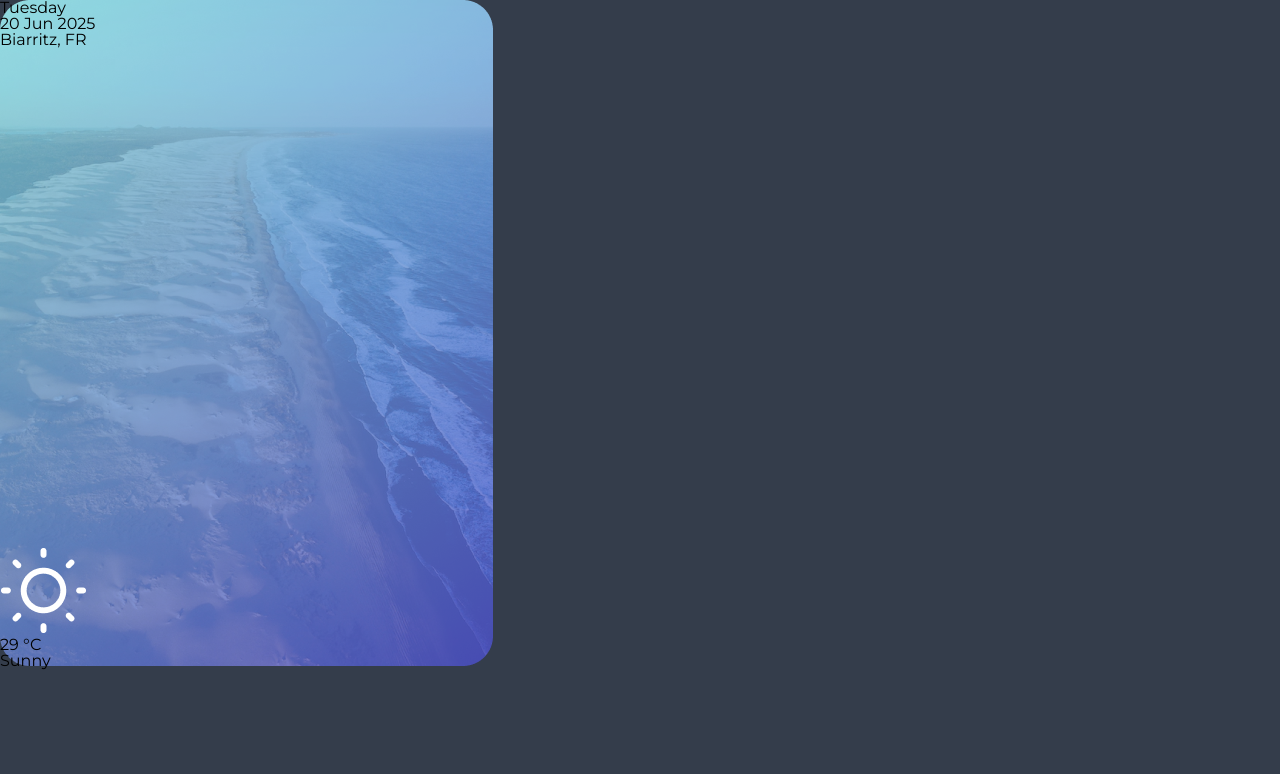
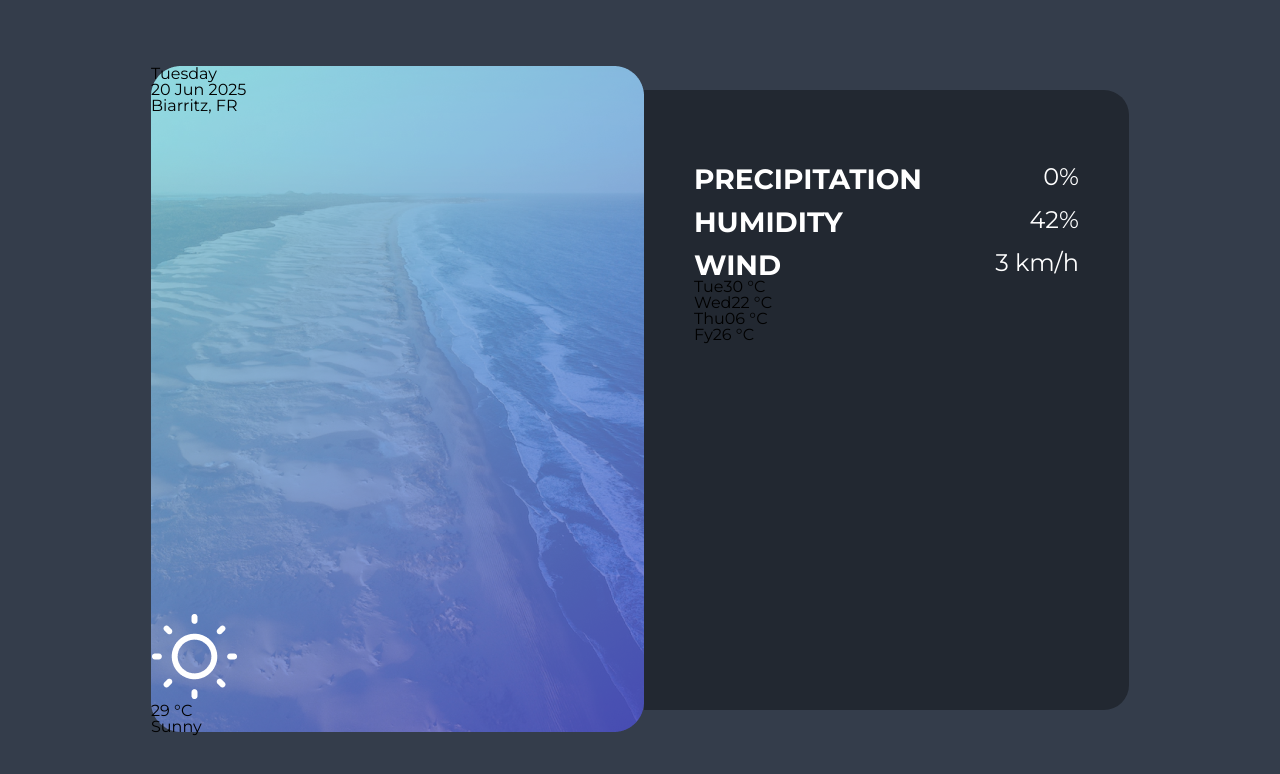
Before and after one commit to Wolity/weather, a Vue app: page / in a window 1280 px wide. Shown: the top 774 px of the page. Built offline with nearby package versions, Linux system fonts and the light colour scheme.

Commit message:
right_card

```diff
--- a/src/App.vue
+++ b/src/App.vue
@@ -13,5 +13,13 @@ import Card from "./components/Card.vue"
 <style lang="scss">
 body {
   background: #343d4b;
+  display: flex;
+  justify-content:center;
+  align-items: center;
+  height: 100vh;
+}
+main{
+  align-items: center;
+  display: flex;
 }
 </style>
--- a/src/components/Card.vue
+++ b/src/components/Card.vue
@@ -1,5 +1,64 @@
 <script setup></script>
 
-<template><nav></nav></template>
+<template>
+  <nav>
+    <div>
+      <h2>PRECIPITATION</h2>
+      <h3>0%</h3>
+    </div>
+    <div>
+      <h2>HUMIDITY</h2>
+      <h3>42%</h3>
+    </div>
+    <div>
+      <h2>WIND</h2>
+      <h3>3 km/h</h3>
+    </div>
+    <section>
+      <main>
+        <img src="" />
+        <h4>Tue</h4>
+        <p>30 °C</p>
+      </main>
+      <main>
+        <img src="" />
+        <h4>Wed</h4>
+        <p>22 °C</p>
+      </main>
+      <main>
+        <img src="" />
+        <h4>Thu</h4>
+        <p>06 °C</p>
+      </main>
+      <main>
+        <img src="" />
+        <h4>Fy</h4>
+        <p>26 °C</p>
+      </main>
+    </section>
+  </nav>
+</template>
 
-<style lang="scss"></style>
+<style lang="scss" scoped>
+nav {
+  background: #222831;
+  width: 485px;
+  height: 620px;
+  border-radius: 0px 25px 25px 0px;
+  padding: 60px 50px;
+  div {
+    margin-top: 15px;
+    display: flex;
+    justify-content: space-between;
+  }
+  h2 {
+    color: white;
+    font-size: 28px;
+    font-weight: bold;
+  }
+  h3 {
+    font-size: 24px;
+    color: white;
+  }
+}
+</style>
--- a/src/components/Waves.vue
+++ b/src/components/Waves.vue
@@ -16,7 +16,7 @@
   </nav>
 </template>
 
-<style lang="scss">
+<style lang="scss" scoped>
 .waves {
     .waves_img{
 
```
